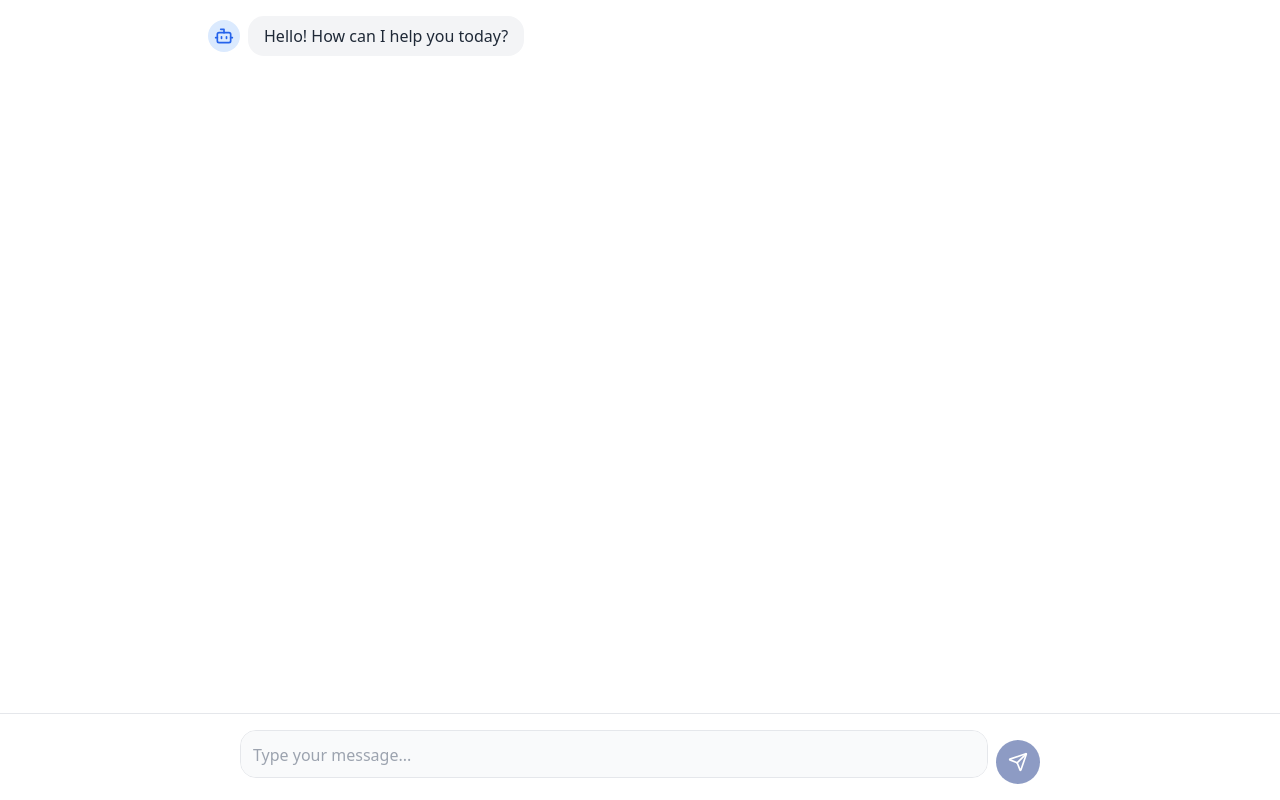
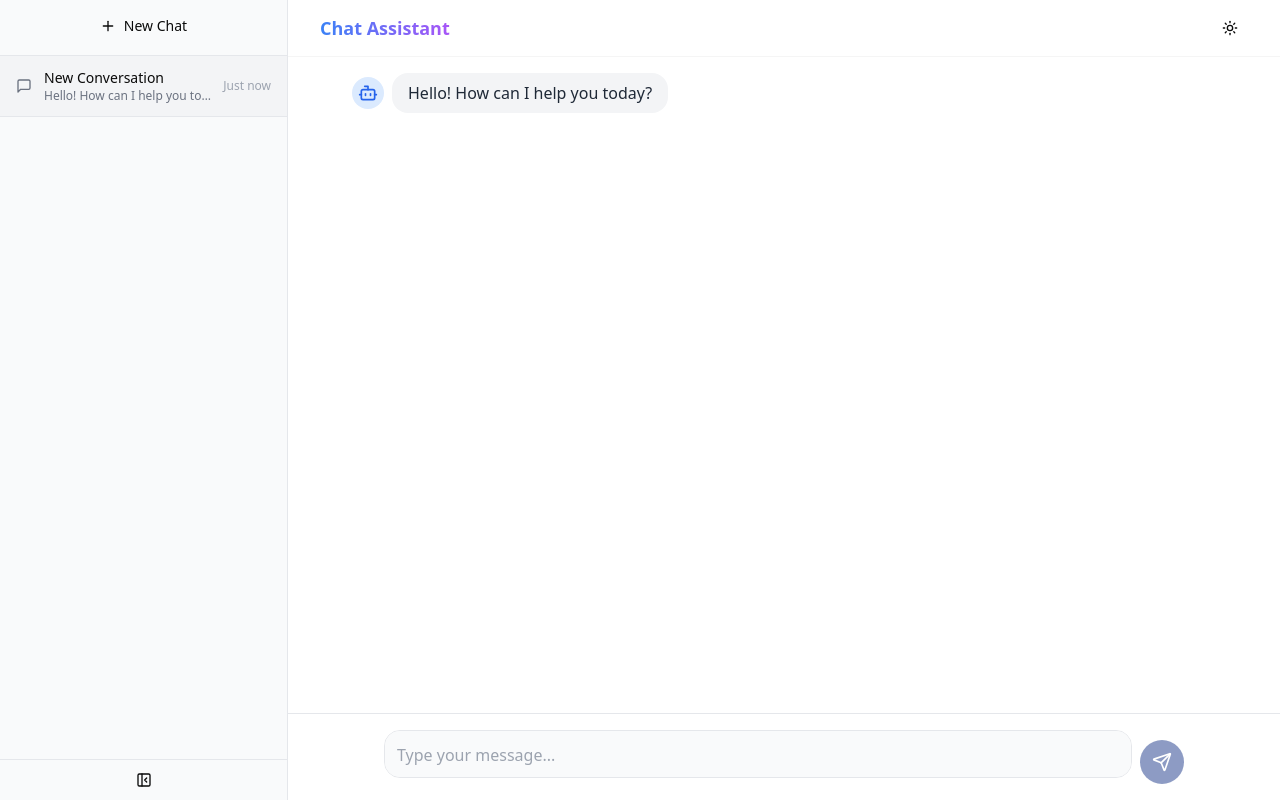
Before and after one commit to maruwtc/aiui, a Next.js app: page / in a window 1280 px wide. Built offline with nearby package versions, Linux system fonts and the light colour scheme.

Commit message:
add chat sidebar component and integrate it into the modern chat interface

```diff
--- /dev/null
+++ b/src/components/chat/chat-sidebar.tsx
@@ -0,0 +1,127 @@
+'use client';
+
+import React, { useState } from 'react';
+import { Plus, MessageSquare, PanelLeftClose, PanelLeft } from 'lucide-react';
+import { Button } from "@/components/ui/button";
+
+interface ChatSidebarProps {
+    isOpen: boolean;
+    onToggle: () => void;
+    onNewChat: () => void;
+    currentChatId?: string;
+    chats: Array<{
+        id: string;
+        title: string;
+        lastMessage: string;
+        timestamp: string;
+    }>;
+    onSelectChat: (id: string) => void;
+}
+
+export const ChatSidebar: React.FC<ChatSidebarProps> = ({
+    isOpen,
+    onToggle,
+    onNewChat,
+    currentChatId,
+    chats,
+    onSelectChat,
+}) => {
+    const [isExpanded, setIsExpanded] = useState(true);
+
+    return (
+        <>
+            {/* Mobile overlay */}
+            {isOpen && (
+                <div
+                    className="fixed inset-0 bg-black/30 z-40 md:hidden"
+                    onClick={onToggle}
+                />
+            )}
+
+            {/* Sidebar */}
+            <div className={`
+        fixed md:relative top-0 left-0 h-full
+        ${isOpen ? 'translate-x-0' : '-translate-x-full md:translate-x-0'}
+        ${isExpanded ? 'w-72' : 'w-16'}
+        bg-gray-50 dark:bg-zinc-900 border-r border-gray-200 dark:border-gray-700
+        transition-all duration-200 ease-in-out
+        flex flex-col z-50
+      `}>
+                {/* Header */}
+                <div className={`p-2 h-14 border-b border-gray-200 dark:border-gray-700 ${isExpanded ? '' : 'flex justify-center'}`}>
+                    {isExpanded ? (
+                        <Button
+                            variant="ghost"
+                            className="w-full flex items-center justify-center gap-2 hover:bg-transparent"
+                            onClick={onNewChat}
+                        >
+                            <Plus className="w-4 h-4" />
+                            New Chat
+                        </Button>
+                    ) : (
+                        <Button
+                            variant="ghost"
+                            size="icon"
+                            onClick={onNewChat}
+                            className="w-8 h-8"
+                        >
+                            <Plus className="w-4 h-4" />
+                        </Button>
+                    )}
+                </div>
+
+                {/* Chat List */}
+                <div className="flex-1 overflow-y-auto">
+                    {chats.map((chat) => (
+                        <button
+                            key={chat.id}
+                            onClick={() => onSelectChat(chat.id)}
+                            className={`
+                w-full px-4 py-3 text-left transition-colors
+                hover:bg-gray-100 dark:hover:bg-gray-700
+                ${currentChatId === chat.id ? 'bg-gray-100 dark:bg-gray-700' : ''}
+                border-b border-gray-200 dark:border-gray-700
+                ${isExpanded ? '' : 'flex justify-center px-2'}
+              `}
+                        >
+                            {isExpanded ? (
+                                <div className="flex items-center gap-3">
+                                    <MessageSquare className="w-4 h-4 text-gray-500" />
+                                    <div className="flex-1 overflow-hidden">
+                                        <h3 className="text-sm font-medium truncate">
+                                            {chat.title}
+                                        </h3>
+                                        <p className="text-xs text-gray-500 dark:text-gray-400 truncate">
+                                            {chat.lastMessage}
+                                        </p>
+                                    </div>
+                                    <span className="text-xs text-gray-400">
+                                        {chat.timestamp}
+                                    </span>
+                                </div>
+                            ) : (
+                                <MessageSquare className="w-4 h-4 text-gray-500" />
+                            )}
+                        </button>
+                    ))}
+                </div>
+
+                {/* Desktop Expand/Collapse Button */}
+                <div className="hidden md:block border-t border-gray-200 dark:border-gray-700">
+                    <Button
+                        variant="ghost"
+                        size="icon"
+                        onClick={() => setIsExpanded(!isExpanded)}
+                        className="w-full h-10 rounded-none"
+                    >
+                        {isExpanded ? (
+                            <PanelLeftClose className="w-4 h-4" />
+                        ) : (
+                            <PanelLeft className="w-4 h-4" />
+                        )}
+                    </Button>
+                </div>
+            </div>
+        </>
+    );
+};
--- a/src/components/chat/modern-chat-interface.tsx
+++ b/src/components/chat/modern-chat-interface.tsx
@@ -3,14 +3,29 @@
 import React, { useState, useRef, useEffect } from 'react';
 import { MessageList } from '@/components/chat/message-list';
 import { ChatInput } from '@/components/chat/chat-input';
+import { ChatSidebar } from '@/components/chat/chat-sidebar';
 import { Message } from '@/components/chat/types';
+import { Menu } from 'lucide-react';
+import { Button } from '@/components/ui/button';
+import { ThemeSwitcher } from "@/components/theme-switcher";
 
 export const ModernChatInterface = () => {
     const [messages, setMessages] = useState<Message[]>([
         { role: 'assistant', content: 'Hello! How can I help you today?' }
     ]);
     const [isLoading, setIsLoading] = useState(false);
+    const [isSidebarOpen, setIsSidebarOpen] = useState(false);
+    const [currentChatId, setCurrentChatId] = useState<string>('default');
     const messagesEndRef = useRef<HTMLDivElement | null>(null);
+
+    const [chats] = useState([
+        {
+            id: 'default',
+            title: 'New Conversation',
+            lastMessage: 'Hello! How can I help you today?',
+            timestamp: 'Just now'
+        }
+    ]);
 
     const scrollToBottom = () => {
         if (messagesEndRef.current) {
@@ -22,8 +37,58 @@ export const ModernChatInterface = () => {
         scrollToBottom();
     }, [messages]);
 
+    const handleNewChat = () => {
+        setMessages([{ role: 'assistant', content: 'Hello! How can I help you today?' }]);
+        setCurrentChatId('new-' + Date.now());
+        setIsSidebarOpen(false);
+    };
+
+    const handleSelectChat = (id: string) => {
+        setCurrentChatId(id);
+        setIsSidebarOpen(false);
+    };
+
     return (
-        <div className="flex flex-col h-full bg-white dark:bg-gray-900 transition-colors duration-200">
+        <div className="flex h-full">
+            <ChatSidebar
+                isOpen={isSidebarOpen}
+                onToggle={() => setIsSidebarOpen(!isSidebarOpen)}
+                onNewChat={handleNewChat}
+                currentChatId={currentChatId}
+                chats={chats}
+                onSelectChat={handleSelectChat}
+            />
+
+            <div className="flex-1 flex flex-col h-full bg-white dark:bg-zinc-900 transition-colors duration-200">
+                {/* Header with mobile menu button */}
+                <div className="sticky top-0 w-full border-b border-border/40 bg-background/95 backdrop-blur supports-[backdrop-filter]:bg-background/60">
+                    <div className="container flex h-14 max-w-screen-2xl items-center">
+                        <div className="mr-4 hidden md:flex">
+                            <h1 className="text-lg font-semibold bg-gradient-to-r from-blue-500 to-purple-500 bg-clip-text text-transparent">
+                                Chat Assistant
+                            </h1>
+                        </div>
+                        <div className="flex flex-1 items-center justify-between space-x-2 md:justify-end">
+                            <div className="w-full flex-1 md:w-auto md:flex-none">
+                                <h1 className="text-lg font-semibold bg-gradient-to-r from-blue-500 to-purple-500 bg-clip-text text-transparent md:hidden">
+                                    Chat Assistant
+                                </h1>
+                            </div>
+                            <nav className="flex items-center">
+                                <ThemeSwitcher />
+                                <Button
+                                    variant="ghost"
+                                    size="icon"
+                                    className="md:hidden"
+                                    onClick={() => setIsSidebarOpen(!isSidebarOpen)}
+                                >
+                                    <Menu className="h-5 w-5" />
+                                </Button>
+                            </nav>
+                        </div>
+                    </div>
+                </div>
+
                 <MessageList
                     messages={messages}
                     isLoading={isLoading}
@@ -36,5 +101,6 @@ export const ModernChatInterface = () => {
                     setIsLoading={setIsLoading}
                 />
             </div>
+        </div>
     );
 };
```
Lines whose indentation alone changed are shown as unchanged.
